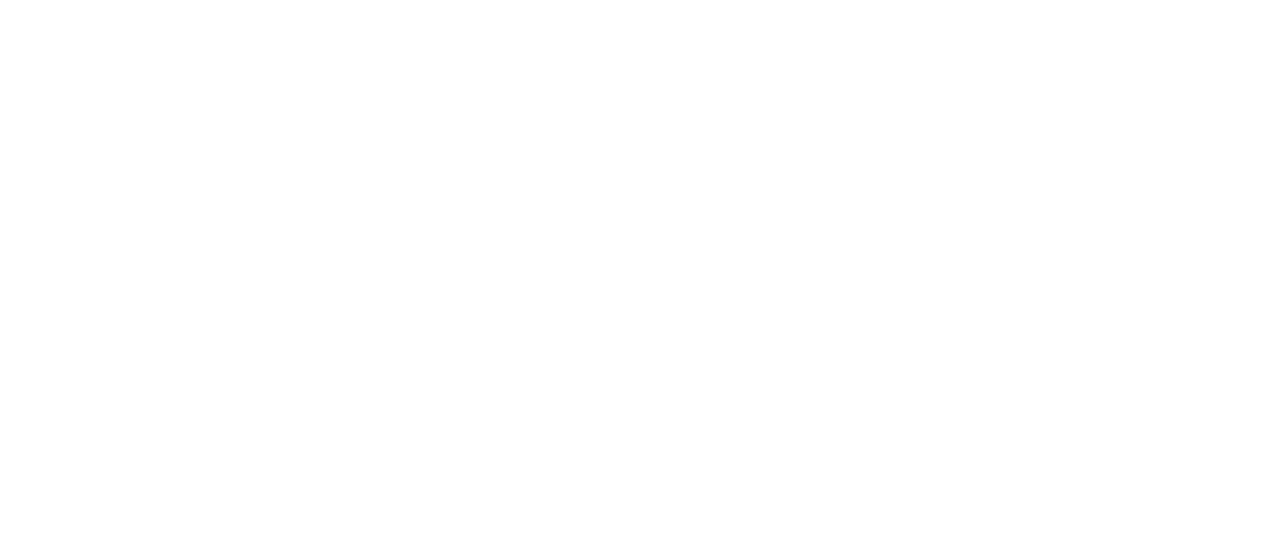
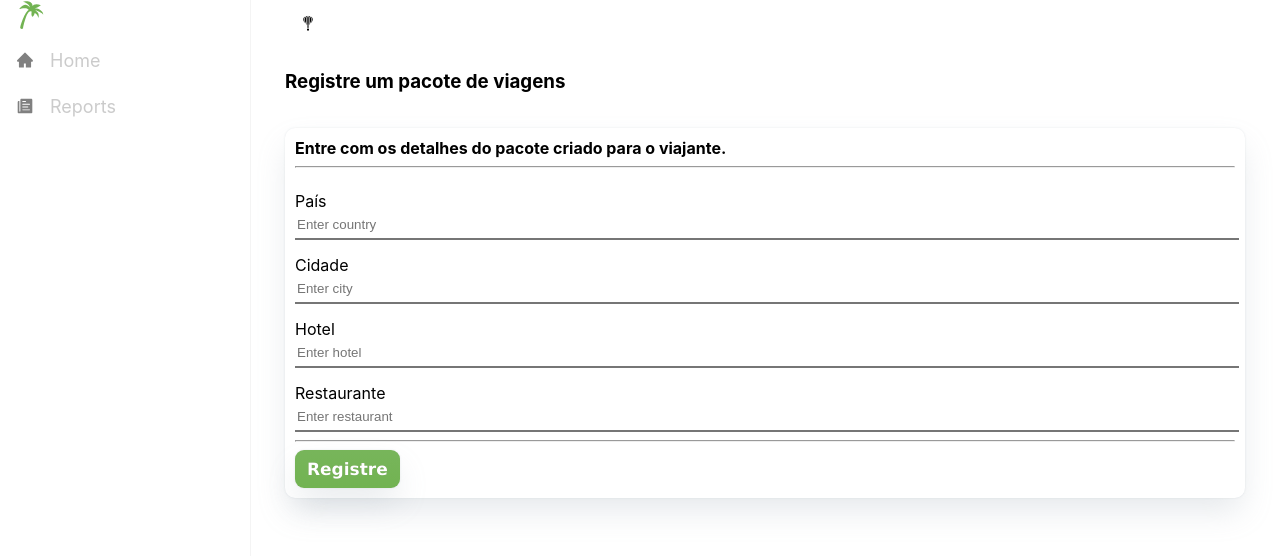
Before and after one commit to lucasranieri66/trip-manager-front, a React (Create React App) app: page /agent/create-package in a window 1280 px wide. Before the commit this address had no page. Shown: the top 556 px of the page. Built offline with nearby package versions, Linux system fonts and the light colour scheme.

Commit message:
adiciona pagina de criacao de pacote de viagem

```diff
--- a/package.json
+++ b/package.json
@@ -9,8 +9,10 @@
     "dotenv": "^8.2.0",
     "react": "^17.0.2",
     "react-dom": "^17.0.2",
+    "react-icons": "^4.3.1",
     "react-router-dom": "^6.1.1",
     "react-scripts": "4.0.3",
+    "react-with-styles": "^5.0.0",
     "web-vitals": "^1.1.2"
   },
   "scripts": {
@@ -36,5 +38,9 @@
       "last 1 firefox version",
       "last 1 safari version"
     ]
+  },
+  "devDependencies": {
+    "ts-node": "^10.4.0",
+    "typescript": "^4.5.4"
   }
 }
--- a/src/Routes.js
+++ b/src/Routes.js
@@ -5,6 +5,9 @@
 import { useState } from 'react'
 import ProtectedRoute from './modules/tools/ProtectedRoute'
 import InitialPage from './modules/initialPage/InitialPage'
+import AgentCreatePackage from './modules/service/AgentCreatePackage'
+import MainTemplate from './modules/common/MainTemplate'
+
 
 function AppRoutes() {
   // const [isAuth, setIsAuth] = useState(false);
@@ -37,6 +40,13 @@
           }
         />
         <Route
+          path="/agent/create-package"
+          exact
+          element={
+            <MainTemplate component={AgentCreatePackage} />
+          }
+        />
+        <Route
           path="/traveller/signin"
           exact
           element={
--- a/src/modules/auth/Signup.js
+++ b/src/modules/auth/Signup.js
@@ -2,9 +2,9 @@
 import React, { useState } from "react";
 import { Navigate } from 'react-router-dom';
 
-async function signupUser(credentials) {
+async function signupUser(credentials, type) {
   // console.log(JSON.stringify(credentials))
-  return fetch("http://localhost:3333/agent", {
+  return fetch(`http://localhost:3333/${type}`, {
     method: "POST",
     headers: {
       "Content-Type": "application/json"
@@ -44,13 +44,14 @@
         "password": password,
         "email": email,
         "company": company
-      });
+      }, type);
     }
-    //caso o token não esteja vazio
-    if (token) {
-      isAuth(true)
-      return <Navigate to={{ pathname: '/' }} /> //teste
-    }
+
+    //tirar pois: não quero logar pelo signup.
+    // if (token) {
+    //   sessionStorage.setItem('token', JSON.stringify(token.id));
+    //   return <Navigate to={{ pathname: '/' }} /> //teste
+    // }
 
     console.log(token)
   }
--- /dev/null
+++ b/src/modules/common/Avatar.js
@@ -0,0 +1,18 @@
+import React from "react";
+
+function Avatar(props) {
+    const {
+        url,
+        small,
+        medium,
+
+    } = props
+
+    return (
+        <div>
+
+        </div>
+    );
+}
+
+export default Avatar;
--- /dev/null
+++ b/src/modules/common/MainTemplate.css
@@ -0,0 +1,81 @@
+.nav-menu {
+    background-color: #ffffff;
+    width: 250px;
+    height: 100vh;
+    display: flex;
+    /* justify-content: center; */
+    position: fixed;
+    top: 0;
+    border-right: solid 1px rgba(138, 138, 138, 0.089);
+
+    flex-direction: column;
+}
+
+.nav-text {
+    display: flex;
+    justify-content: start;
+    align-items: center;
+    padding: 8px 0px 8px 0px;
+    list-style: none;
+    height: 30px;
+}
+
+.nav-text a {
+    text-decoration: none;
+    color: #f5f5f5;
+    font-size: 18px;
+    width: 100%;
+    /* width: 95%; */
+    height: 100%;
+    display: flex;
+    align-items: center;
+    padding: 0 16px;
+    border-radius: 4px;
+}
+
+.nav-text a:hover {
+    background-color: #6ac47238;
+    border-right: solid 2px #6ac472
+}
+
+.nav-menu-items {
+    padding: 0;
+    margin: 0;
+
+    width: 100%;
+}
+
+.nav-menu-top {
+    font-size: 18px;
+    padding: 0 16px;
+}
+
+.nav-text span {
+    margin-left: 16px;
+    color: rgba(128, 128, 128, 0.411);
+}
+
+.content {
+    margin-left: 250px;
+    width: 100%;
+    height: 100vh;
+}
+
+.wrapper {
+    padding-left: 35px;
+    padding-right: 35px;
+    margin-left: auto;
+    margin-right: auto;
+}
+
+.smallWrapper {
+    padding-left: 15px;
+    padding-right: 15px;
+    margin-left: auto;
+    margin-right: auto;
+}
+
+.container {
+    display: flex;
+    width: 100%;
+}
--- /dev/null
+++ b/src/modules/common/MainTemplate.js
@@ -0,0 +1,19 @@
+import React from 'react';
+import NavBar from './NavBar';
+import './MainTemplate.css'
+
+function MainTemplate({ component: Component, ...rest }) {
+
+    return (
+        <div className='container'>
+            <NavBar />
+            <div className='content'>
+                <div className='wrapper'>
+                    < Component {...rest} />
+                </div>
+            </div>
+        </div >
+    );
+}
+
+export default MainTemplate;
--- /dev/null
+++ b/src/modules/common/NavBar.js
@@ -0,0 +1,32 @@
+import React from 'react';
+import './MainTemplate.css'
+import { Link } from 'react-router-dom'
+import { NavBarData } from './NavBarData';
+import * as GiIcons from "react-icons/gi";
+
+function NavBar() {
+
+    return (
+        <nav className='nav-menu'>
+            <div className='nav-menu-top'>
+                <div style={{ fontSize: '30px' }}>
+                    <GiIcons.GiPalmTree color='#72b352' />
+                </div>
+            </div>
+            <ul className='nav-menu-items'>
+                {NavBarData.map((item, index) => {
+                    return (
+                        <li key={index} className={item.cName}>
+                            <Link to={item.path}>
+                                {item.icon}
+                                <span>{item.title}</span>
+                            </Link>
+                        </li>
+                    )
+                })}
+            </ul>
+        </nav>
+    );
+}
+
+export default NavBar;
--- /dev/null
+++ b/src/modules/common/NavBarData.js
@@ -0,0 +1,18 @@
+import * as AiIcons from 'react-icons/ai';
+import * as IoIcons from 'react-icons/io';
+import './MainTemplate.css'
+
+export const NavBarData = [
+    {
+        title: 'Home',
+        path: '#',
+        icon: <AiIcons.AiFillHome color='grey' />,
+        cName: 'nav-text'
+    },
+    {
+        title: 'Reports',
+        path: '#',
+        icon: <IoIcons.IoIosPaper color='grey' />,
+        cName: 'nav-text'
+    },
+]
--- /dev/null
+++ b/src/modules/service/AgentCreatePackage.css
@@ -0,0 +1,64 @@
+
+h1, h2, h3, h4 {
+    margin: 0;
+}
+
+
+.spacing-medium-top {
+    margin-top: 35px;
+}
+
+.spacing-medium-bottom {
+    margin-bottom: 35px;
+}
+
+.spacing-small-left {
+    margin-left: 15px;
+}
+
+.spacing-small-top {
+    margin-top: 15px;
+}
+
+.teste {
+    box-shadow: rgb(145 158 171 / 24%) 0px 0px 2px 0px, rgb(145 158 171 / 24%) 0px 16px 32px -4px;
+    padding: 10px;
+    border-radius: 10px;
+}
+
+.btn-green {
+    box-shadow: rgb(145 158 171 / 24%) 0px 0px 2px 0px, rgb(145 158 171 / 24%) 0px 16px 32px -4px;
+	background:linear-gradient(to bottom, #77b55a 5%, #72b352 100%);
+	background-color:#77b55a;
+	border-radius:9px;
+	display:inline-block;
+	cursor:pointer;
+	color:#ffffff;
+	font-family:Verdana;
+	font-size:17px;
+	font-weight:bold;
+	padding:9px 12px;
+	text-decoration:none;
+	text-shadow:0px 0px 0px #5b8a3c;
+    border: 0;
+}
+.btn-green:hover {
+	background:linear-gradient(to bottom, #72b352 5%, #77b55a 100%);
+	background-color:#72b352;
+}
+.btn-green:active {
+	position:relative;
+	top:1px;
+}
+
+input {
+    border-top: 0;
+    border-left: 0;
+    border-right: 0;
+    width: 100%;
+    height: 25px;
+}
+
+input:focus {
+    outline: none;
+}
--- /dev/null
+++ b/src/modules/service/AgentCreatePackage.js
@@ -0,0 +1,50 @@
+import React from 'react';
+import './AgentCreatePackage.css'
+import * as GiIcons from "react-icons/gi";
+import Avatar from '../common/Avatar';
+
+
+function AgentCreatePackage() {
+
+    return (
+        <div>
+            <form onSubmit={(e) => { e.preventDefault(); console.log('ola mundo') }}>
+                <div className="service-container">
+                    <div className='spacing-small-left spacing-small-top'>
+                        <GiIcons.GiAirBalloon />
+                        <Avatar />
+                    </div>
+                    <div className='spacing-medium-top spacing-medium-bottom'>
+                        <h3>Registre um pacote de viagens</h3>
+                    </div>
+                    <div className='teste'>
+                        <h4>Entre com os detalhes do pacote criado para o viajante.</h4>
+                        <hr />
+                        <div style={{ display: 'flex', flexDirection: 'column' }}>
+                            <div className='spacing-small-top'>
+                                <label for="item1">País</label>
+                                <input type="text" placeholder="Enter country" id="item1" />
+                            </div>
+                            <div className='spacing-small-top'>
+                                <label for="item2">Cidade</label>
+                                <input type="text" placeholder="Enter city" id="item2" />
+                            </div>
+                            <div className='spacing-small-top'>
+                                <label for="item3">Hotel</label>
+                                <input type="text" placeholder="Enter hotel" id="item3" />
+                            </div>
+                            <div className='spacing-small-top'>
+                                <label for="item4">Restaurante</label>
+                                <input type="text" placeholder="Enter restaurant" id="item4" />
+                            </div>
+                        </div>
+                        <hr />
+                        <button className='btn-green' type="submit"><strong>Registre</strong></button>
+                    </div>
+                </div>
+            </form>
+        </div>
+    );
+}
+
+export default AgentCreatePackage;
```
Also changed, not shown: src/modules/common/Avatar.css (added).
